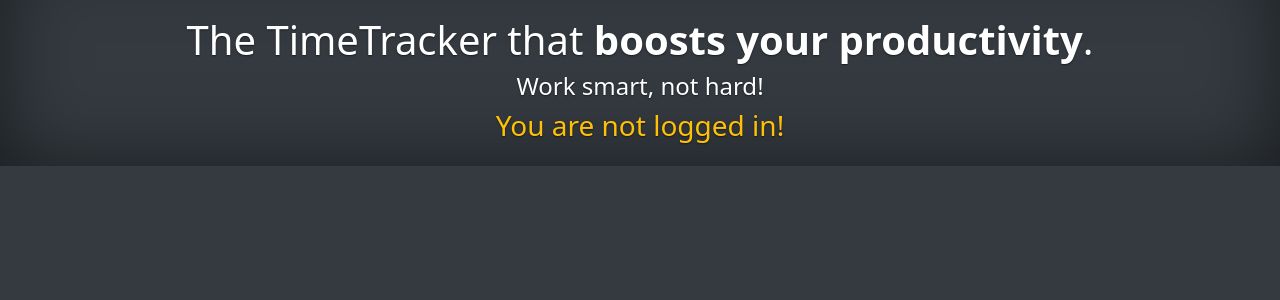
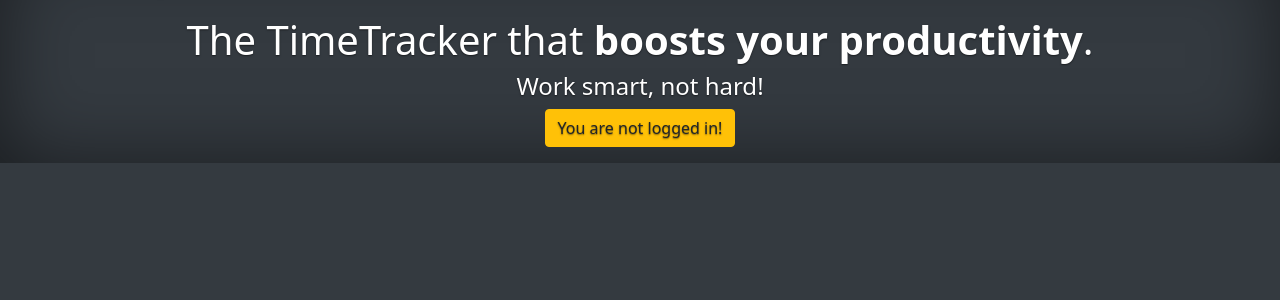
Before and after one commit to AlexKnowsIt/time_tracker, a Django app: page / in a window 1280 px wide. Shown: the part 52-352 px from the top of the page. Run offline with Django 3.2, Linux system fonts and the light colour scheme; some libraries are stand-ins or nearby versions.

Commit message:
just show content if signed in

```diff
--- a/templates/calendar.html
+++ b/templates/calendar.html
@@ -23,9 +23,12 @@
     </div>
   </header>
 </div>
+{% if user.is_authenticated %}
+
 <div class="col-md-12 container my-2">
   <div id='calendar'></div>
 </div>
+
 
 <script>
 function getCookie(name) {
@@ -170,5 +173,8 @@ const csrftoken = getCookie('csrftoken');
   });
 
 </script>
+{% else %}
+<a href="/admin" class="btn btn-warning">You are not logged in!</a>
+{% endif %}
 
 {% endblock %}
--- a/templates/dashboard_lt.html
+++ b/templates/dashboard_lt.html
@@ -17,6 +17,8 @@
 </div>
 
 <h2 class="middel">Dashboard zur Produktivitätssteigerung</h2>
+{% if user.is_authenticated %}
+
 <div class="row">
     <div class="col-md-6">
         <canvas id="myChart"></canvas>
@@ -218,4 +220,8 @@
     })
 </script>
 
+{% else %}
+<a href="/admin" class="btn btn-warning">You are not logged in!</a>
+{% endif %}
+
 {% endblock %}
--- a/templates/dashboard_st.html
+++ b/templates/dashboard_st.html
@@ -17,6 +17,8 @@
 </div>
 
 <h2 class="text-center">Dashboard zur Produktivitätssteigerung</h2>
+{% if user.is_authenticated %}
+
 <div class="row border border-light">
     <div class="col-md-12">
         <h3>
@@ -190,4 +192,8 @@
     })
 </script>
 
+{% else %}
+<a href="/admin" class="btn btn-warning">You are not logged in!</a>
+{% endif %}
+
 {% endblock %}
--- a/templates/input_planner.html
+++ b/templates/input_planner.html
@@ -49,7 +49,7 @@
     </div>
 </div>
 {% else %}
-<h3 class="text-warning">You are not logged in!</h3>
+<a href="/admin" class="btn btn-warning">You are not logged in!</a>
 {% endif %}
 </main>
 
--- a/templates/input_tracker.html
+++ b/templates/input_tracker.html
@@ -49,7 +49,7 @@
     </div>
 </div>
 {% else %}
-<h3 class="text-warning">You are not logged in!</h3>
+<a href="/admin" class="btn btn-warning">You are not logged in!</a>
 {% endif %}
 </main>
 
```
